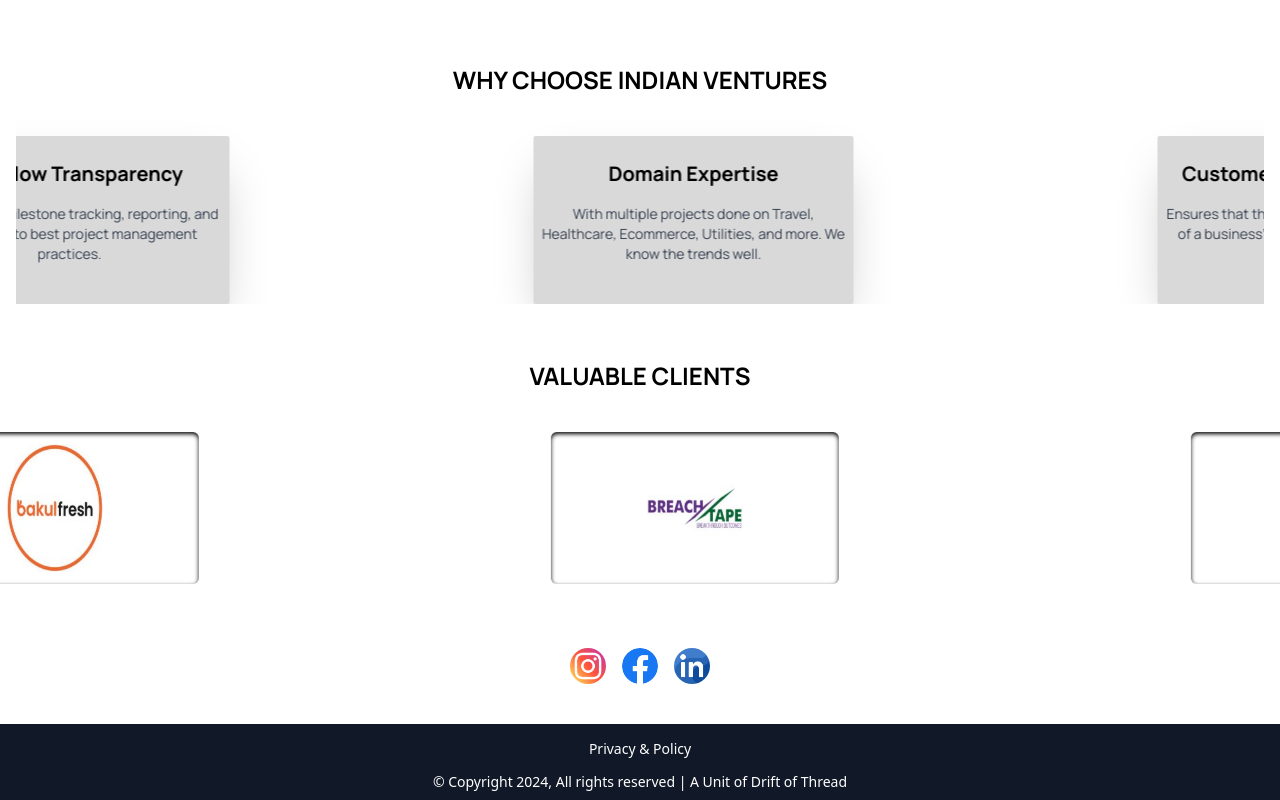
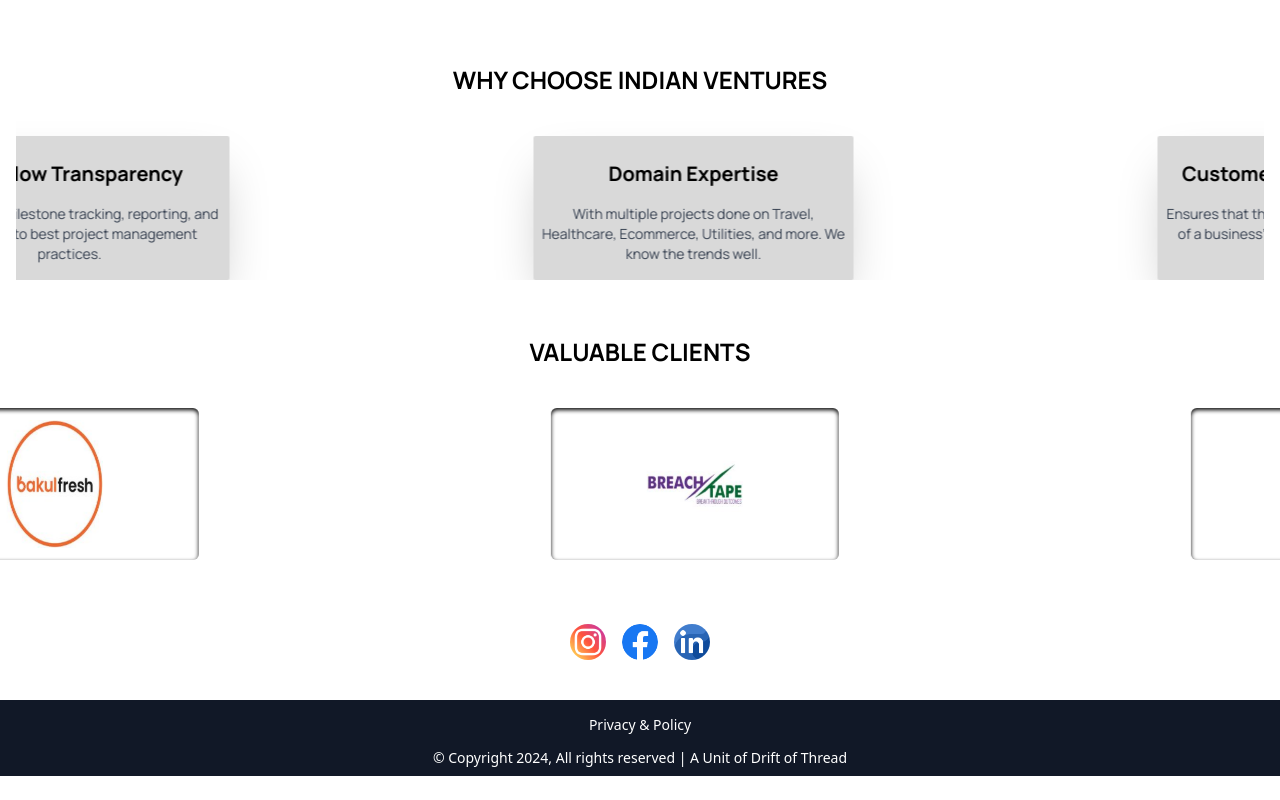
Before and after one commit to indianventuresdb/indian-ventures, a Next.js app: page / in a window 1280 px wide. Shown: the part 2537-3337 px from the top of the page. After the commit the page ends 3313 px from the top, so only its background shows below. Built offline with nearby package versions, Linux system fonts and the light colour scheme; no server answers.

Commit message:
fixed height

```diff
--- a/src/components/LandingPage/Testimonials.js
+++ b/src/components/LandingPage/Testimonials.js
@@ -65,7 +65,7 @@ const Testimonials = () => {
           {testimonialsData.map((review, index) => (
             <div
               key={index}
-              className="px-2 mt-10 max-w-xs mx-auto bg-card rounded-sm overflow-hidden p-6 py-6 bg-[#D9D9D9] shadow-2xl manrope"
+              className="px-2 mt-10 max-w-xs max-h-36 mx-auto bg-card rounded-sm overflow-hidden p-6 py-6 bg-[#D9D9D9] shadow-2xl manrope"
             >
               <h3 className="text-sm sm:text-xl font-bold text-center">
                 {review.heading}
```
